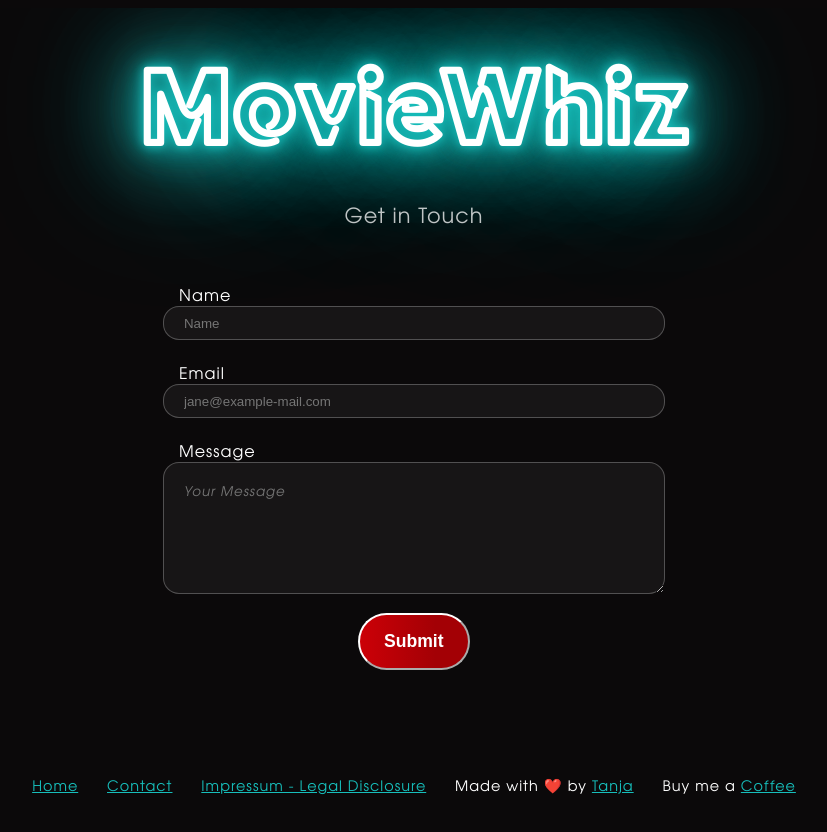
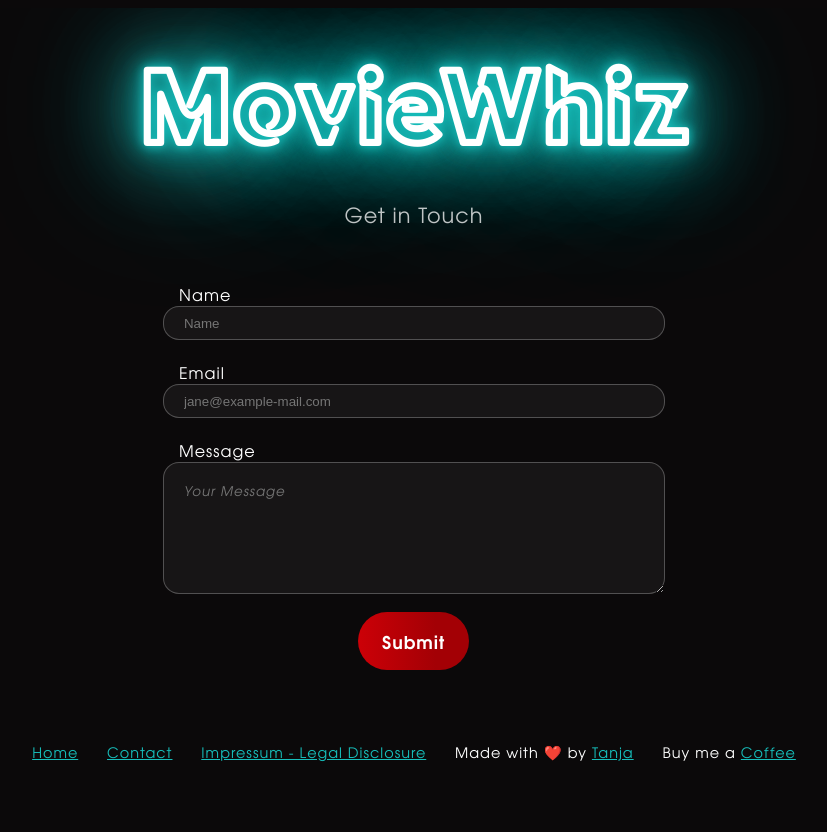
Before and after one commit to Sunkio/moviewhiz, a Next.js app: page /contact in a window 1280 px wide. Shown: the top 832 px of the page, without its empty margins (226-1053 px from the left). Built offline with nearby package versions, Linux system fonts and the light colour scheme.

Commit message:
refactor button and form components

```diff
--- a/components/GenerateButton.js
+++ b/components/GenerateButton.js
@@ -11,7 +11,7 @@ const GenerateButton = ({
           isGenerating
             ? 'generate-button loading neon-box'
             : 'generate-button neon-box'
-        } ${additionalClass}`}
+        }`}
         onClick={onClick}
       >
         <div className="generate">
--- a/pages/contact.js
+++ b/pages/contact.js
@@ -1,97 +1,9 @@
 import Head from 'next/head';
 import Footer from '../components/Footer';
 import Heading from '../components/Heading';
-import { useState } from 'react';
+import ContactForm from '../components/ContactForm'; // Import the ContactForm component
 
 const Contact = () => {
-  const [name, setName] = useState('');
-  const [email, setEmail] = useState('');
-  const [message, setMessage] = useState('');
-  const [nameFocus, setNameFocus] = useState(false);
-  const [emailFocus, setEmailFocus] = useState(false);
-  const [messageFocus, setMessageFocus] = useState(false);
-  const [messageValid , setMessageValid] = useState(true);
-  const [submitted, setSubmitted] = useState(false);
-  const [error, setError] = useState(false);
-
-  const validateInput = (input, type) => {
-    const emailPat = /^(([^<>()[\]\\.,;:\s@"]+(\.[^<>()[\]\\.,;:\s@"]+)*)|(".+"))@((\[[0-9]{1,3}\.[0-9]{1,3}\.[0-9]{1,3}\.[0-9]{1,3}\])|(([a-zA-Z\-0-9]+\.)+[a-zA-Z]{2,}))$/;
-    if (type === "name") {
-        return /^[a-zA-Z]+(([',. -][a-zA-Z ])?[a-zA-Z]*)*$/.test(String(input).toLowerCase());
-    } else if (type === "message") {
-        return (input.length > 0 && input.length < 3000);
-    } else if (type === "email") {
-        return emailPat.test(String(input).toLowerCase());
-    }
-  }
-
-  const handleNameFocus = (e) => {
-    setNameFocus(true);
-  }
-
-    const handleEmailFocus = (e) => {
-      setEmailFocus(true);
-    }
-
-    const handleMessageFocus = (e) => {
-      setMessageFocus(true);
-      if (!message) {
-        setMessageValid(false);
-      }
-    }
-
-    const handleError = (e) => {
-        setError(false);
-        setSubmitted(false);
-    }
-
-  const handleSubmit = async (e) => {
-      e.preventDefault();
-
-      let data = {
-            name,
-            email,
-            message
-      }
-
-      if (!validateInput(name, "name") || !validateInput(email, "email") || !validateInput(message, "message")  || name === '' || email === '' || message === '') {
-        setError(true);
-        setSubmitted(false);
-        return;
-      }
-      setError(false);
-      setEmailFocus(false);
-      setNameFocus(false);
-      setMessageFocus(false);
-      setSubmitted(true);
-
-    console.log("Sending email...")
-      fetch('/api/handle-contact', {
-          method: 'POST',
-          headers: {
-              'Accept': 'application/json, text/plain, */*',
-              'Content-Type': 'application/json',
-          },
-          body: JSON.stringify(data),
-      })
-      .then((res) => {
-        console.log('Response received');
-        if (res.status === 200) {
-          console.log('Response succeeded!');
-          setSubmitted(true);
-          setName('');
-          setEmail('');
-          setMessage('');
-          setNameFocus(false);
-          setEmailFocus(false);
-          setMessageFocus(false);
-        }
-      });
-
-      console.log("Email sent!")
-      document.getElementById("form-main").reset();
-  }
-
   return (
     <div>
       <Head>
@@ -100,35 +12,12 @@ const Contact = () => {
       <div className="container">
         <Heading>{"Get in Touch"}</Heading>
         <div className="contact-container">
-          < form className="form-main" id="form-main">
-            < formGroup className="inputGroup">
-              < label htmlFor='name'>Name</label>
-              < input type='text' name='name' onChange={(e)=>{setName(e.target.value)}} onBlur={handleNameFocus} placeholder="Name" pattern={validateInput(name, "name")} onFocus={handleError} focused={nameFocus.toString()} className="inputField" id="name" required/>
-              <span className="inputError" id="nameError">Please enter your name.</span>
-            </formGroup>
-            < formGroup className="inputGroup" >
-              < label htmlFor='email'>Email</label>
-              < input type='email' name='email' onChange={(e)=>{setEmail(e.target.value)}} onBlur={handleEmailFocus} placeholder="jane@example-mail.com" pattern={validateInput(email, "email")} onFocus={handleError} focused={emailFocus.toString()} className="inputField" required/>
-              <span className="inputError">Please enter a valid email address.</span>
-            </formGroup>
-            < formGroup className="inputGroup" >
-              < label htmlFor='message'>Message</label>
-              < textarea id="message" type='textfield' name='message' onChange={(e)=>{setMessage(e.target.value)}} onBlur={handleMessageFocus} placeholder="Your Message" pattern={validateInput(message, "message")} onFocus={handleError} focused={messageFocus.toString()} className={ messageValid ? 'inputField multiline' : 'msg-invalid inputField multiline'} required />
-              <span className="inputError">Please enter a message.</span>
-            </formGroup>
-             <input type='submit' onClick={(e)=>{handleSubmit(e)}} className="submit grow"/>
-          </form >
-          <div>
-            { submitted ? <p className="success-message"><span>Success!</span> Your message has been sent! We'll get back to you as soon as possible.</p> : null }
-          </div>
-          <div>
-            { error ? <p className="error-message"><span>Error:</span> Please fill out the complete form with valid input before submitting.</p> : null}
-          </div>
+          <ContactForm />
         </div>
         <Footer />
       </div>
     </div>
   );
-}
+};
 
 export default Contact;
--- a/pages/styles.css
+++ b/pages/styles.css
@@ -239,55 +239,6 @@ label, .inputError {
     border-color:rgba(255, 255, 255, 0.75)
 }
 
-/*
-.prompt-buttons {
-    display: flex;
-    place-content: center;
-    align-items: center;
-    justify-content: flex-end;
-    flex: 0 0 auto;
-    flex-flow: row nowrap;
-    gap: 12px;
-    height: min-content;
-    overflow: hidden;
-    padding: 0px;
-    position: relative;
-    width: 100%;
-}
-*/
-
-/*
-.key-stroke {
-    outline: none;
-    display: flex;
-    flex-direction: column;
-    justify-content: flex-start;
-    flex-shrink: 0;
-    transform: none;
-}
-
-.key-stroke p {
-    color: rgba(255, 255, 255, 0.75);
-    flex: 0 0 auto;
-    height: auto;
-    position: relative;
-    white-space: pre;
-    width: auto;
-}
-
-.or {
-    outline: none;
-    display: flex;
-    flex-direction: column;
-    justify-content: flex-start;
-    flex-shrink: 0;
-    transform: none;
-}
-
-.or p {
-    color: rgba(255, 255, 255, 0.25)
-}
-*/
 .generate-button {
     place-content: flex-start;
     align-items: flex-start;
@@ -326,6 +277,7 @@ label, .inputError {
     margin: 0;
 }
 
+
 .loading {
     opacity: 0.7;
     cursor: default;
@@ -348,64 +300,7 @@ label, .inputError {
     color: var(--white);
     font-size: 1.1em;
     font-weight: bold;
-    /*margin: 0;*/
 }
-
-/*
-.badge-container {
-    display: flex;
-    bottom: 20px;
-    flex: 0 0 auto;
-    height: auto;
-    left: 20px;
-    position: fixed;
-    width: auto;
-    z-index: 1;
-}
-
-.badge-container a {
-    border-bottom-width: 1px;
-    border-color: rgba(255, 255, 255, 0.1);
-    border-left-width: 1px;
-    border-right-width: 1px;
-    border-style: solid;
-    border-top-width: 1px;
-    background-color: rgb(0, 0, 0);
-    border-radius: 54.3478% / 238.095%;
-    filter: grayscale(1);
-    transform: none;
-    transform-origin: 50% 50% 0px;
-    font-size: 14px;
-    font-weight: 700;
-    letter-spacing: -0.5px;
-    line-height: 1em;
-    color: #fff;
-    padding: 12px;
-    text-decoration: none;
-}
-
-.badge {
-    display: flex;
-    align-items: center;
-}
-
-.badge img {
-    width: 21px;
-    height: 17px;
-    image-rendering: pixelated;
-    flex-shrink: 0;
-    fill: black;
-    color: black;
-    transform: none;
-    transform-origin: 50% 50% 0px;
-    padding-right: 5px;
-}
-
-.badge p {
-    margin: 0;
-}
-
- */
 
 .grow {
     transition: all .2s ease-in-out;
@@ -554,6 +449,7 @@ ul li {
     overflow: hidden;
     position: relative;
     color: var(--white);
+    justify-content: center; /* Add this line */
 }
 
 .inputLabel {
@@ -622,12 +518,10 @@ input:invalid[focused="true"] ~ span, textarea:invalid[focused="true"] ~ span {
 }
 
 .msg-invalid {
-
     height: 90px;
     max-height: 180px;
     min-height: 90px;
     resize: vertical;
-
 }
 
 @media (min-width: 810px) and (max-width: 1199px) {
```
Also changed, not shown: pages/index.js (+6 -6 lines).
